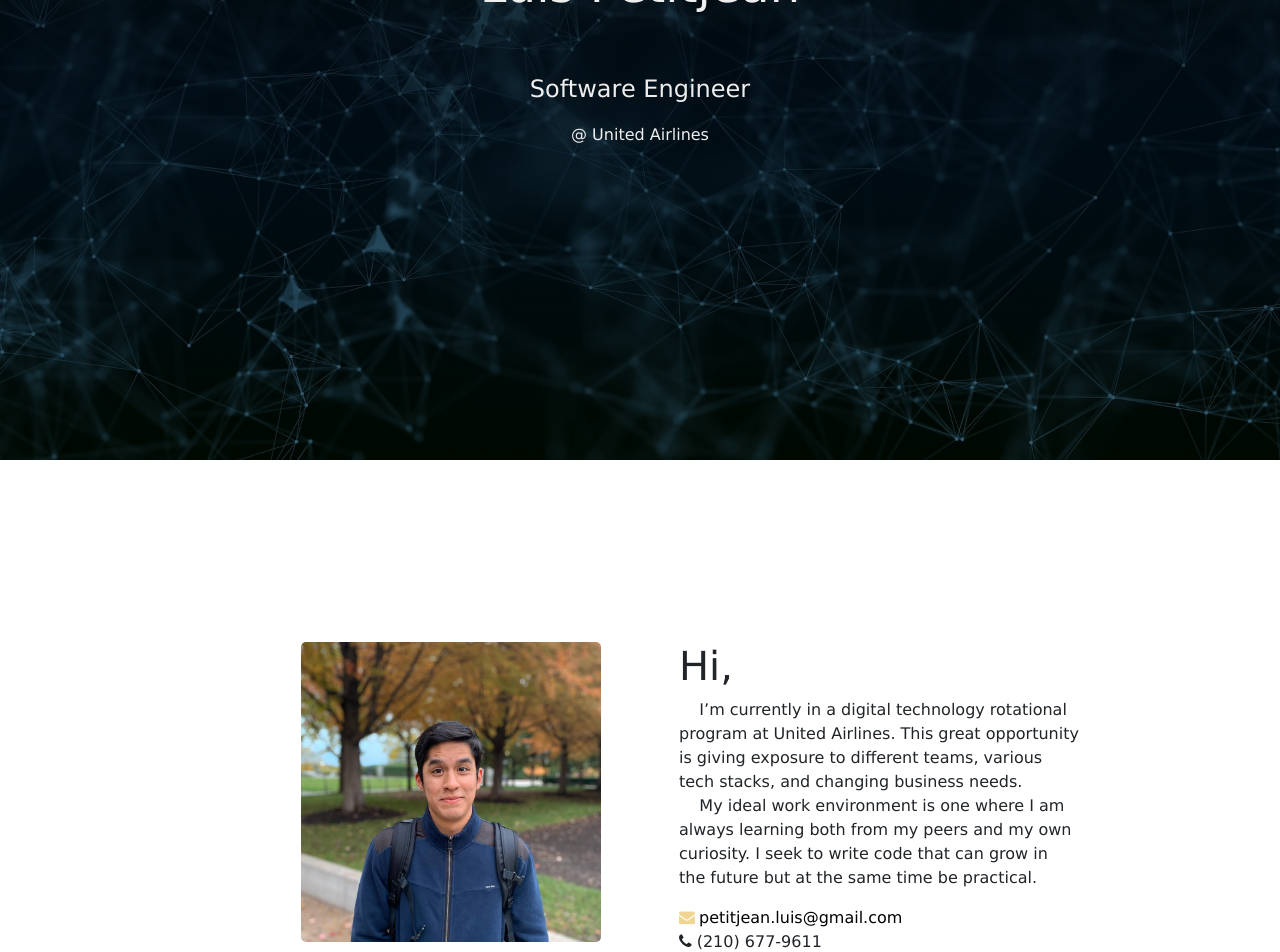
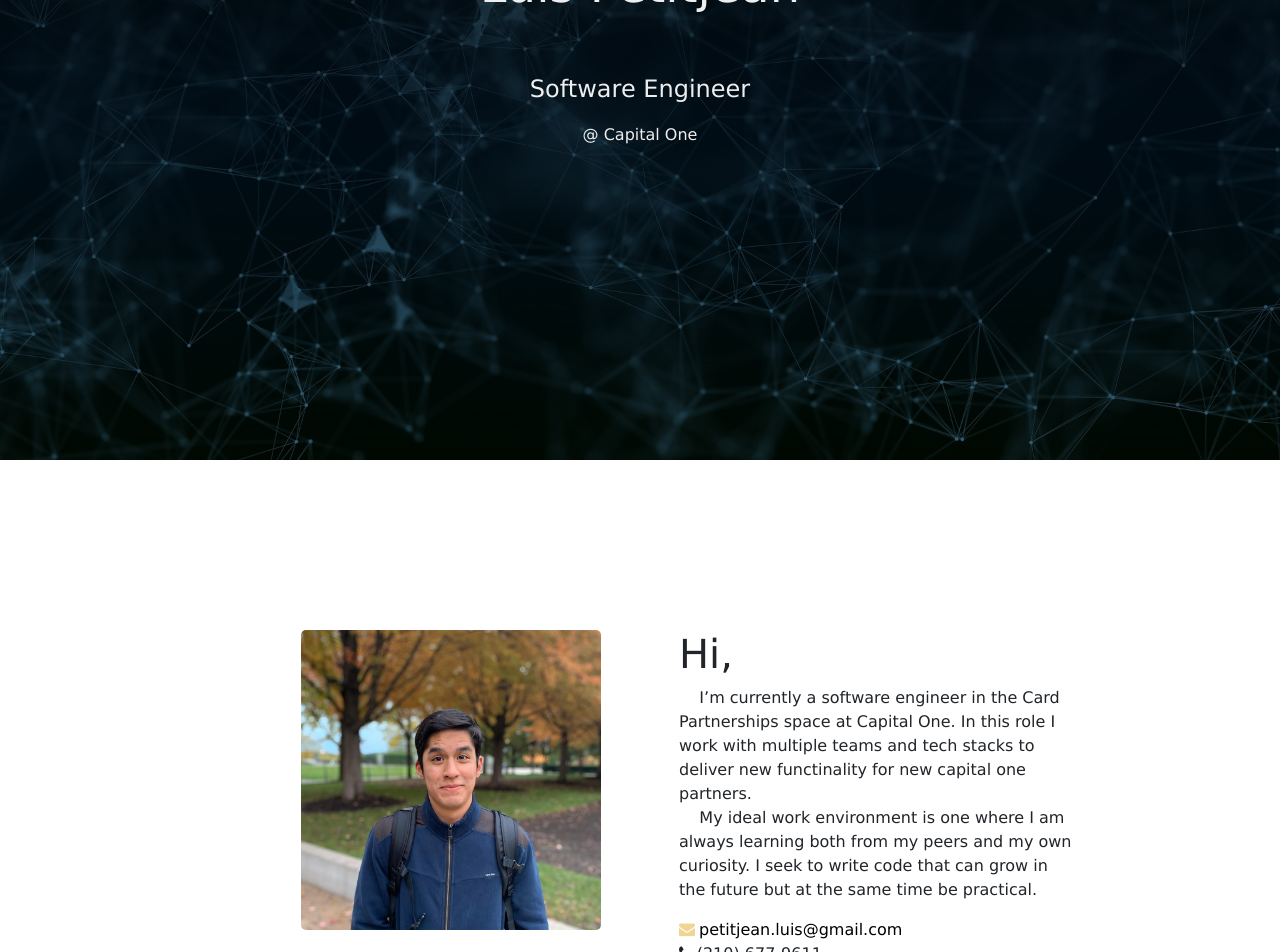
Before and after one commit to petitjeanluis/luispetitjean.com, an Angular app in the folder personal-website/: page / in a window 1280 px wide. Shown: the part 340-1292 px from the top of the page. Built offline with nearby package versions, Linux system fonts and the light colour scheme.

Commit message:
update description

```diff
--- a/personal-website/src/app/components/home/home.component.html
+++ b/personal-website/src/app/components/home/home.component.html
@@ -7,7 +7,7 @@
       <p class="description">
         Software Engineer
       </p>
-      <p>@ United Airlines</p>
+      <p>@ Capital One</p>
   </div>
 </section>
 <section class="about" id="about" (scroll)="onScroll($event)">
@@ -19,7 +19,7 @@
         <div class="col-sm-12 col-md-6">
           <div class="about-content">
             <h1>Hi,</h1>
-            <p class="about-description">&nbsp;&nbsp;&nbsp;&nbsp;I’m currently in a digital technology rotational program at United Airlines. This great opportunity is giving exposure to different teams, various tech stacks, and changing business needs. <br>&nbsp;&nbsp;&nbsp;&nbsp;My ideal work environment is one where I am always learning both from my peers and my own curiosity. I seek to write code that can grow in the future but at the same time be practical.</p>
+            <p class="about-description">&nbsp;&nbsp;&nbsp;&nbsp;I’m currently a software engineer in the Card Partnerships space at Capital One. In this role I work with multiple teams and tech stacks to deliver new functinality for new capital one partners. <br>&nbsp;&nbsp;&nbsp;&nbsp;My ideal work environment is one where I am always learning both from my peers and my own curiosity. I seek to write code that can grow in the future but at the same time be practical.</p>
             <ul class="about-list">
               <li><a href="mailto:luis.petitjean@gmail.com" style="color: black;"><i class="fa fa-envelope" style="color: #f1d592">&nbsp;</i>petitjean.luis@gmail.com</a></li>
               <li><i class="fa fa-phone"></i>&nbsp;(210) 677-9611</li>
```
